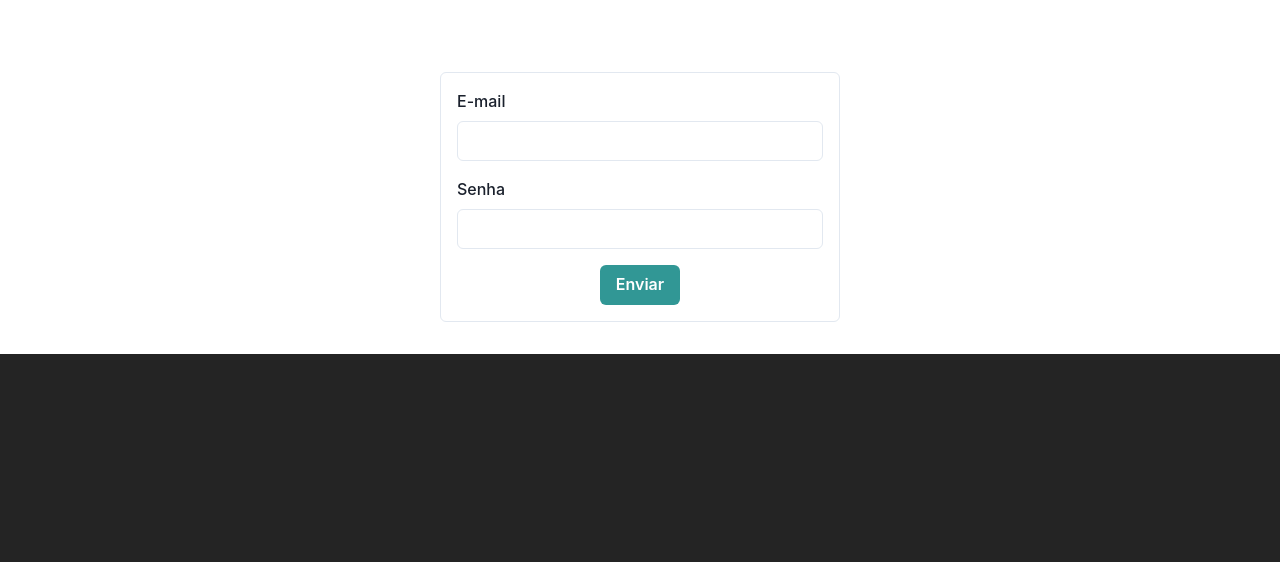
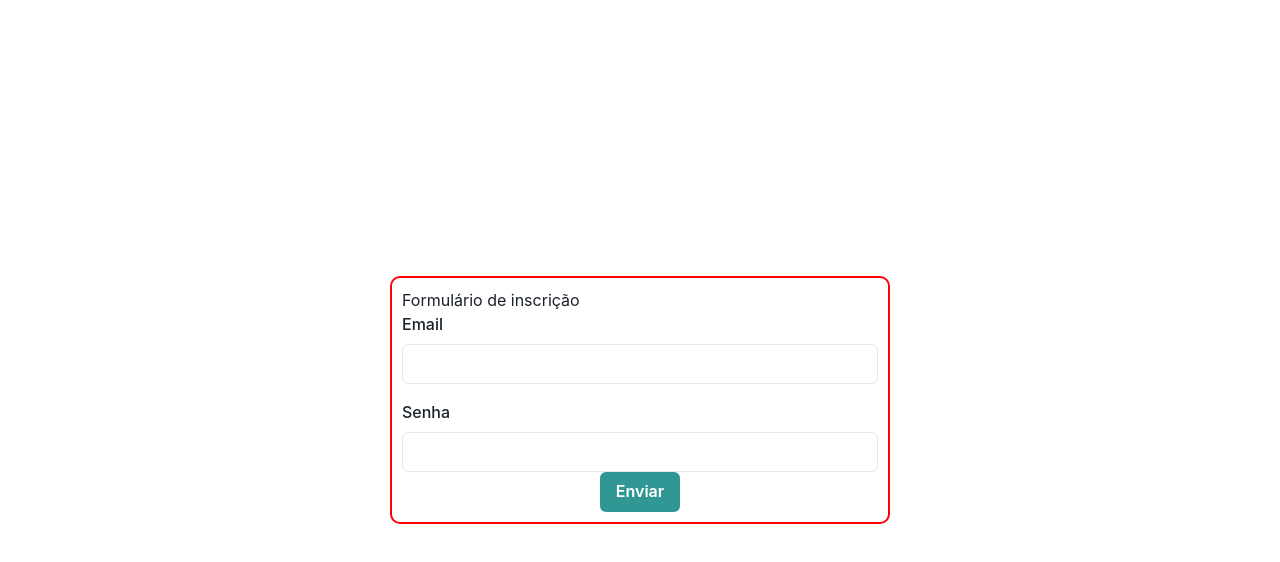
Before and after one commit to gabrielmds222/cypress_showcase, a React (Vite) app: page / in a window 1280 px wide. Shown: the top 562 px of the page. Built offline with nearby package versions, Linux system fonts and the light colour scheme.

Commit message:
feat: Adciona items do formulario

```diff
--- a/src/App.jsx
+++ b/src/App.jsx
@@ -1,6 +1,6 @@
 import { ChakraProvider } from "@chakra-ui/react";
+import React from "react";
 import Formulario from "./components/Formulario";
-import "./App.css";
 
 function App() {
   return (
--- a/src/components/Formulario/index.tsx
+++ b/src/components/Formulario/index.tsx
@@ -1,34 +1,51 @@
-import { Box, Button, FormControl, FormLabel, Input } from "@chakra-ui/react";
+import {
+  Box,
+  Button,
+  FormControl,
+  FormLabel,
+  Input,
+  VStack,
+  Text,
+} from "@chakra-ui/react";
 import React from "react";
 
 const Formulario = () => {
-  //   const handleSubmit = (event) => {
-  //     event.preventDefault();
-  //     // Coloque aqui a lógica para lidar com o envio do formulário
-  //   };
+  const handleSubmit = (event) => {
+    event.preventDefault();
+    // Lógica para lidar com o envio do formulário
+  };
 
   return (
     <Box
-      maxWidth="400px"
-      mx="auto"
-      mt={10}
-      p={4}
-      borderWidth={1}
-      borderRadius="md"
+      w="100%"
+      h="100vh"
+      display="flex"
+      alignItems="center"
+      justifyContent="center"
     >
-      <form>
+      <Box border="2px solid red" w="500px" p="10px" rounded={10}>
+        <Text>Formulário de inscrição</Text>
+        <form
+          onSubmit={handleSubmit}
+          style={{ display: "flex", flexDirection: "column", height: "100%" }}
+        >
+          <VStack spacing={4} flex="1">
             <FormControl>
-          <FormLabel>E-mail</FormLabel>
-          <Input type="email" name="email" required />
+              <FormLabel>Email</FormLabel>
+              <Input type="email" required />
             </FormControl>
-        <FormControl mt={4}>
+            <FormControl>
               <FormLabel>Senha</FormLabel>
-          <Input type="password" name="password" required />
+              <Input type="password" required />
             </FormControl>
-        <Button mt={4} colorScheme="teal" type="submit">
+          </VStack>
+          <Box mt="auto" display="flex" justifyContent="center">
+            <Button colorScheme="teal" type="submit">
               Enviar
             </Button>
+          </Box>
         </form>
+      </Box>
     </Box>
   );
 };
```
Lines whose indentation alone changed are shown as unchanged.
